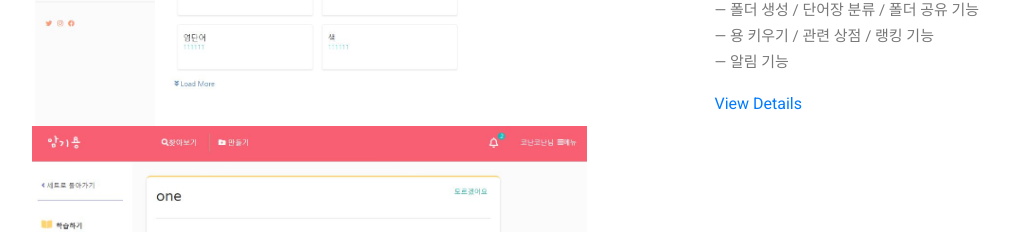
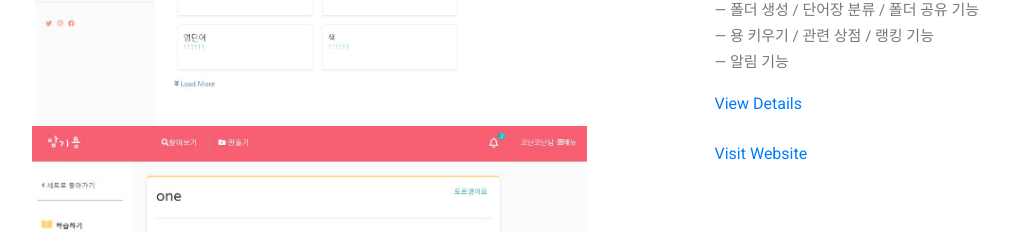
Before and after one commit to lhj8390/portfolio, a plain HTML site: page index.html in a window 1280 px wide. Shown: the part 2190-2422 px from the top of the page, without its empty margins (38-1048 px from the left). Drawn offline with Linux system fonts and the light colour scheme; some packages are replaced by stand-ins of ours.

Commit message:
add website address

```diff
--- a/index.html
+++ b/index.html
@@ -237,6 +237,7 @@
 						&mdash; 알림 기능</p>
 				  </blockquote>
 				  <p class="mb-4"><a href="포트폴리오_암기용프로젝트.pdf" class="readmore">View Details</a></p>
+				  <p class="mb-4"><a href="15.164.89.114:8080/FinalProject/" class="readmore">Visit Website</a></p>
 				</div>
 			  </div>
 
```
